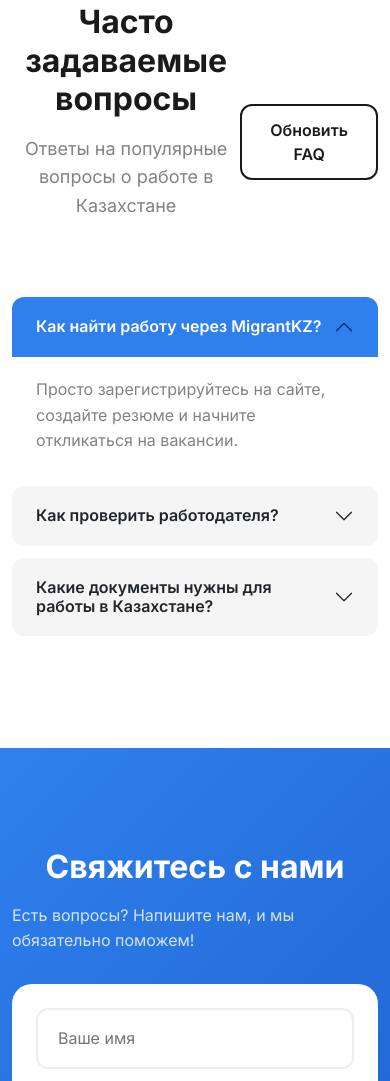
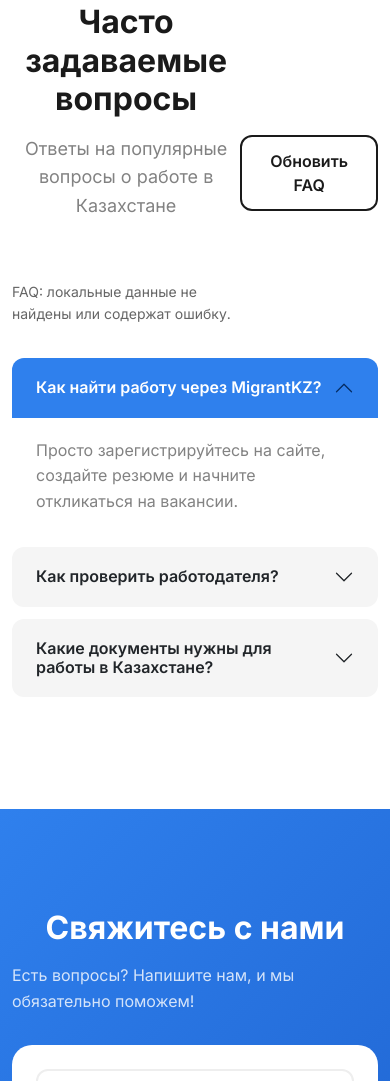
Before and after one commit to Akimzhanov-Muslimbek/MigrantKZ, a plain HTML site: page index.html in a window 390 px wide. Shown: the part 5863-6944 px from the top of the page. Drawn offline with nearby package versions, Linux system fonts and the light colour scheme.

Commit message:
first commit

```diff
--- a/index.html
+++ b/index.html
@@ -836,6 +836,7 @@
                     <div>
                         <h2 class="section-title" data-key="faq_title">Часто задаваемые вопросы</h2>
                         <p class="section-subtitle" data-key="faq_subtitle">Ответы на популярные вопросы о работе в Казахстане</p>
+                        <p id="faqDebug" style="font-size: 14px; color: #666; margin-top: 8px; display: none;"></p>
                     </div>
                     <button class="btn btn-outline-custom" onclick="refreshSharedDataFromStorage(true)">Обновить FAQ</button>
                 </div>
@@ -1500,16 +1501,15 @@
             const accordion = document.getElementById('faqAccordion');
             if (!accordion) return;
 
-            // If no shared data, keep the existing HTML content (hardcoded FAQ)
+            // If no shared data, restore the default hardcoded FAQ
             if (!shared) {
+                restoreDefaultFaq();
                 return;
             }
 
-            // If shared data exists but FAQ is empty, show an empty state
+            // If shared data exists but FAQ is empty, restore the default hardcoded FAQ
             if (!shared.faq || shared.faq.length === 0) {
-                accordion.innerHTML = `
-                    <div class="text-center text-muted py-4">Текущие вопросы отсутствуют. Добавьте их через админку.</div>
-                `;
+                restoreDefaultFaq();
                 return;
             }
 
@@ -1532,6 +1532,37 @@
             });
         }
 
+        function renderFaqDirectlyFromStorage() {
+            const raw = localStorage.getItem(SHARED_DATA_KEY) || '';
+            if (!raw) return;
+            let parsed;
+            try {
+                parsed = JSON.parse(raw);
+            } catch (error) {
+                return;
+            }
+            const faq = Array.isArray(parsed.faq) ? parsed.faq : [];
+            if (!faq.length) return;
+            const accordion = document.getElementById('faqAccordion');
+            if (!accordion) return;
+            accordion.innerHTML = '';
+            faq.forEach((item, index) => {
+                const accordionItem = document.createElement('div');
+                accordionItem.className = 'accordion-item';
+                accordionItem.innerHTML = `
+                    <h2 class="accordion-header">
+                        <button class="accordion-button ${index === 0 ? '' : 'collapsed'}" type="button" data-bs-toggle="collapse" data-bs-target="#faq-shared-${index}">
+                            ${escapeHtml(item.question)}
+                        </button>
+                    </h2>
+                    <div id="faq-shared-${index}" class="accordion-collapse collapse ${index === 0 ? 'show' : ''}" data-bs-parent="#faqAccordion">
+                        <div class="accordion-body">${escapeHtml(item.answer)}</div>
+                    </div>
+                `;
+                accordion.appendChild(accordionItem);
+            });
+        }
+
         function restoreDefaultFaq() {
             const accordion = document.getElementById('faqAccordion');
             if (!accordion) return;
@@ -1568,6 +1599,7 @@
 
             // Render FAQ first (will use shared data if available, or restore defaults)
             renderFaqFromSharedData();
+            renderFaqDirectlyFromStorage();
 
             if (!shared) return;
 
@@ -1813,20 +1845,18 @@
                 document.getElementById('themeIcon').classList.add('bi-sun-fill');
             }
 
-            lastSharedDataJson = localStorage.getItem(SHARED_DATA_KEY) || '';
-            refreshSharedDataFromStorage();
+            lastSharedDataJson = '';
+            refreshSharedDataFromStorage(true);
 
             const savedLang = localStorage.getItem('language');
             if (savedLang) {
                 currentLang = savedLang;
                 translatePage(savedLang);
-            } else {
-                applySharedDataOverrides();
             }
             updateAuthButton();
 
             setInterval(refreshSharedDataFromStorage, 1500);
-            window.addEventListener('focus', refreshSharedDataFromStorage);
+            window.addEventListener('focus', () => refreshSharedDataFromStorage(true));
             if (broadcastChannel) {
                 broadcastChannel.onmessage = function(event) {
                     if (!event || !event.data || event.data.type !== 'shared-data-updated') return;
@@ -2110,11 +2140,25 @@
             const raw = localStorage.getItem(SHARED_DATA_KEY) || '';
             if (!force && raw === lastSharedDataJson) return;
             lastSharedDataJson = raw;
+            const shared = getSharedData();
+            if (!shared) {
+                showFaqDebug('FAQ: локальные данные не найдены или содержат ошибку.');
+            } else {
+                showFaqDebug(`FAQ: загружено ${shared.faq.length} вопросов.`);
+            }
             applySharedDataOverrides();
+            renderFaqDirectlyFromStorage();
             const jobsPage = document.getElementById('jobs-page');
             if (jobsPage && jobsPage.style.display === 'block') {
                 filterJobs();
             }
+        }
+
+        function showFaqDebug(message) {
+            const debugEl = document.getElementById('faqDebug');
+            if (!debugEl) return;
+            debugEl.textContent = message;
+            debugEl.style.display = 'block';
         }
 
         // If data is changed in admin.html (same origin), update UI automatically.
```
